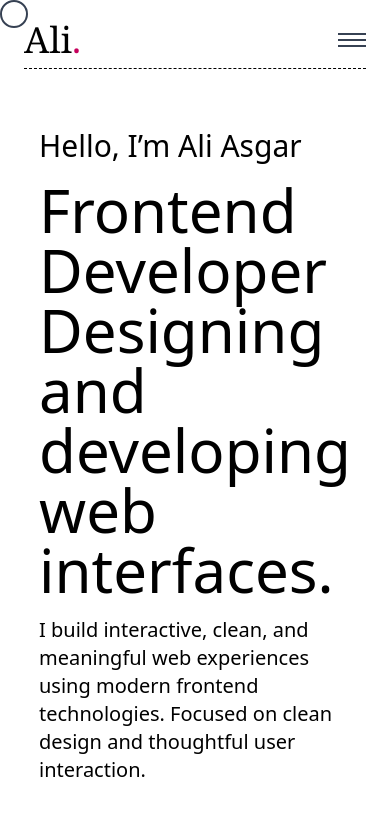
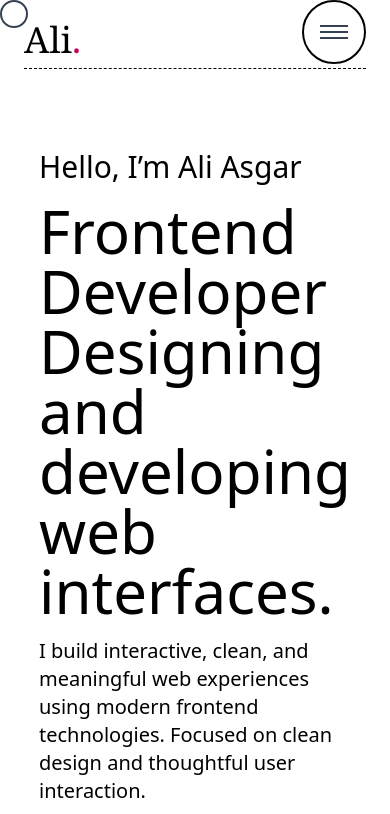
Before and after one commit to AliAsgar8/Portfolio-latest, a Next.js app: page / in a window 390 px wide. Shown: the top 814 px of the page. Built offline with nearby package versions, Linux system fonts and the light colour scheme.

Commit message:
fix: hamburger on scroll

```diff
--- a/app/component/layout/Header.tsx
+++ b/app/component/layout/Header.tsx
@@ -11,14 +11,13 @@ const Header = () => {
   useEffect(() => {
     const handleLogic = () => {
       const isMobile = window.innerWidth < 768;
-
       if (isMobile) {
         // Mobile: always hamburger
         setShowHamburger(true);
         setIsOpen(false);
       } else {
         // Desktop: scroll based
-        if (window.scrollY > 500) {
+        if (window.scrollY > 50) {
           setShowHamburger(true);
         } else {
           setShowHamburger(false);
@@ -38,7 +37,7 @@ const Header = () => {
   }, []);
 
   return (
-    <header className="fixed top-0 left-0 w-full bg-white">
+    <header>
       <nav className="flex justify-between items-center pt-5 mx-6 md:mx-20 pb-2 font-serif border-b border-dashed">
         {/* Logo */}
         <h1 className="text-4xl">
@@ -53,11 +52,13 @@ const Header = () => {
             <Link href="/">Contact</Link>
           </div>
         )}
+      </nav>
 
-        {/* Hamburger */}
+      {/* Mobile / Hamburger Slide Menu */}
+      <AnimatePresence>
         {showHamburger && (
           <button
-            className="flex flex-col gap-y-1 z-20"
+            className="fixed right-0 top-0 md:top-10 flex flex-col justify-center items-center gap-y-1 z-20 mx-6 md:mx-24 border-2 h-16 w-16 rounded-full"
             onClick={() => setIsOpen(!isOpen)}
           >
             <span
@@ -77,17 +78,13 @@ const Header = () => {
             />
           </button>
         )}
-      </nav>
-
-      {/* Mobile / Hamburger Slide Menu */}
-      <AnimatePresence>
         {isOpen && showHamburger && (
           <motion.div
             initial={{ x: "100%" }}
             animate={{ x: 0 }}
             exit={{ x: "100%" }}
             transition={{ type: "spring", stiffness: 120, damping: 20 }}
-            className="fixed top-0 right-0 w-full sm:w-[50%] h-full bg-black text-white flex flex-col items-center justify-center gap-10"
+            className="fixed top-0 right-0 w-full sm:w-[50%] h-[100vh] bg-black text-white flex flex-col items-center justify-center gap-10"
           >
             <Link
               href="/"
--- a/app/component/section/Hero.tsx
+++ b/app/component/section/Hero.tsx
@@ -2,7 +2,7 @@ import React from "react";
 
 const Hero = () => {
   return (
-    <section className="container grid grid-cols-12 gap-4 pt-32 pb-10">
+    <section className="container grid grid-cols-12 gap-4 py-20">
       <div className="grid gap-y-4 col-span-6">
         <h1 className="text-3xl">Hello, I’m Ali Asgar</h1>
         <h2 className="text-6xl font-medium">
```
